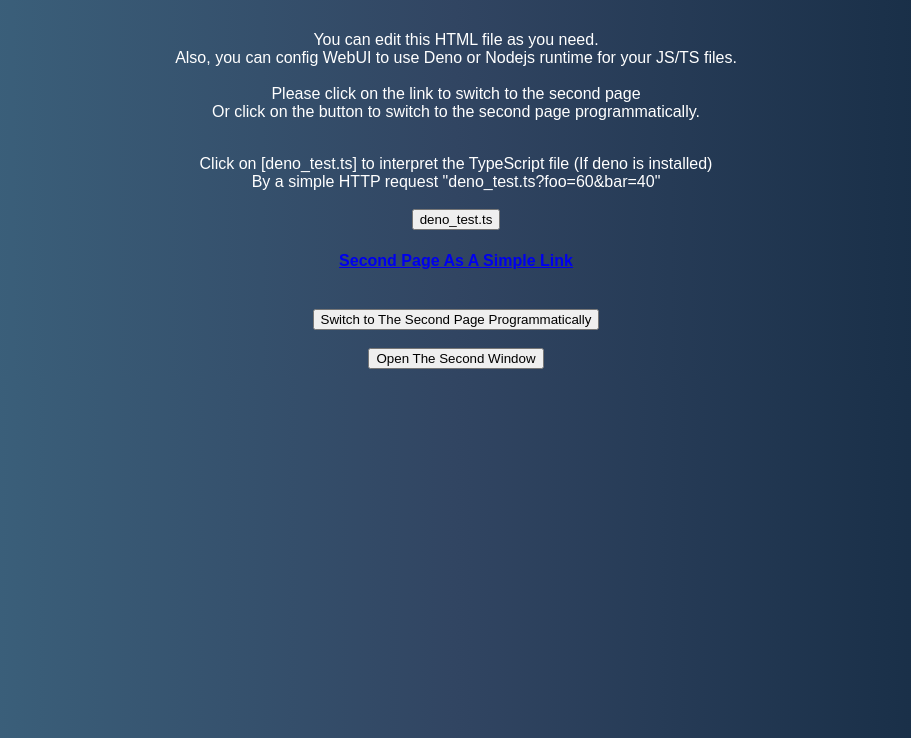
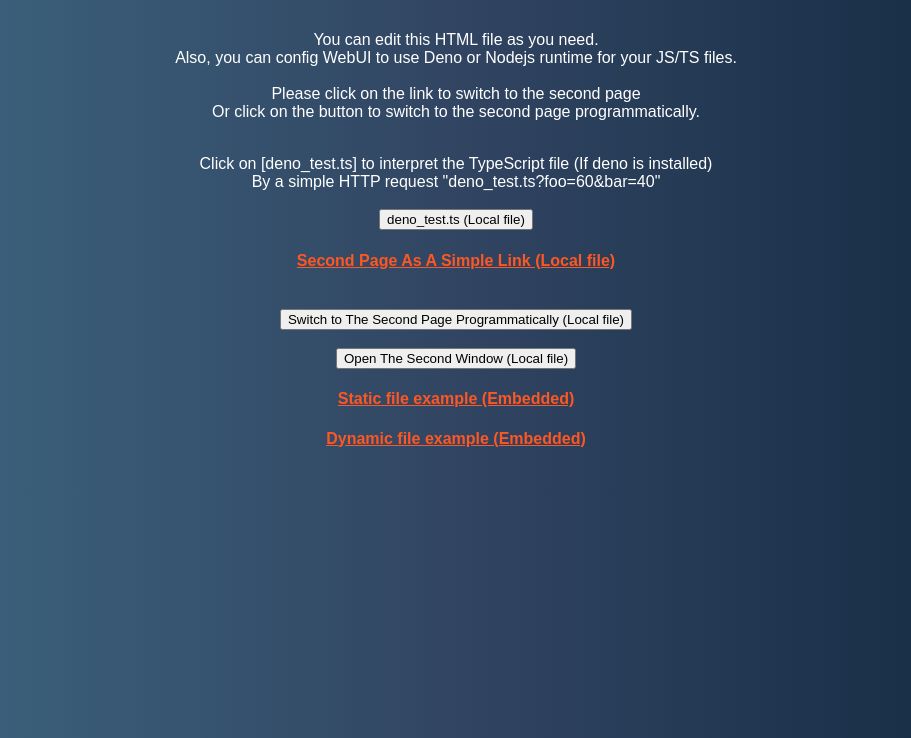
Before and after one commit to webui-dev/nim-webui, a plain HTML site: page examples/serve_folder/index.html in a window 1280 px wide. Shown: the part 62-800 px from the top of the page, without its empty margins (184-1095 px from the left). Drawn offline with Linux system fonts and the light colour scheme; a script that the page names is missing.

Commit message:
update `index.html` in serve a folder example

```diff
--- a/examples/serve_folder/index.html
+++ b/examples/serve_folder/index.html
@@ -12,6 +12,10 @@
                 font-size: 16px;
                 font-family: sans-serif;
             }
+            a:link{color:#fd5723}
+            a:active{color:#fd5723}
+            a:visited{color:#fd5723}
+            a:hover{color:#f0bcac}
         </style>
     </head>
     <body>
@@ -30,14 +34,18 @@
         By a simple HTTP request "deno_test.ts?foo=60&bar=40"
         <br>
         <br>
-        <button OnClick="call_deno_file();">deno_test.ts</button>
+        <button OnClick="call_deno_file();">deno_test.ts (Local file)</button>
         <br>
-        <h4><a href="second.html">Second Page As A Simple Link</a></h4>
+        <h4><a href="second.html">Second Page As A Simple Link (Local file)</a></h4>
         <br>
-        <button id="SwitchToSecondPage">Switch to The Second Page Programmatically</button>
+        <button id="SwitchToSecondPage">Switch to The Second Page Programmatically (Local file)</button>
         <br>
         <br>
-        <button id="OpenNewWindow">Open The Second Window</button>
+        <button id="OpenNewWindow">Open The Second Window (Local file)</button>
+        <br>
+        <h4><a href="test.txt">Static file example (Embedded)</a></h4>
+        <h4><a href="dynamic.html">Dynamic file example (Embedded)</a></h4>
+        <br>
     </body>
 
     <!-- Connect this window to the background app -->
```
